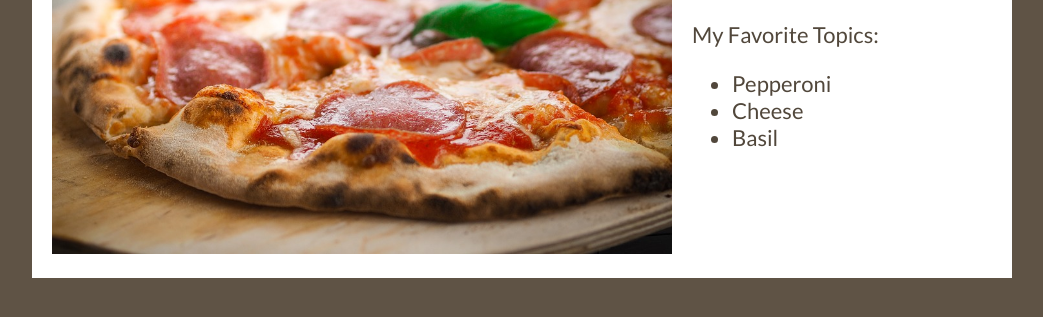
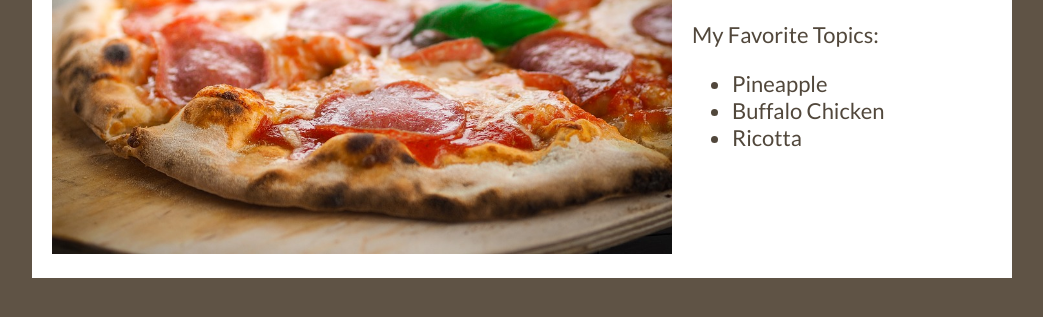
Before and after one commit to justinPHX/Pizza, a plain HTML site: page index.html in a window 1280 px wide. Shown: the part 199-516 px from the top of the page, without its empty margins (118-1161 px from the left). Drawn offline with Linux system fonts and the light colour scheme; a web font is replaced by a local one.

Commit message:
Changed Pizza Toppings List
Updated the existing HTML Unordered List Items to better pizza toppings

```diff
--- a/index.html
+++ b/index.html
@@ -20,9 +20,9 @@
     <h1>Pizza!</h1>
     <p>My Favorite Topics: </p>
     <ul>
-      <li>Pepperoni</li>
-      <li>Cheese</li>
-      <li>Basil</li>
+      <li>Pineapple</li>
+      <li>Buffalo Chicken</li>
+      <li>Ricotta</li>
     </ul>
   </div>
 </div>
```
